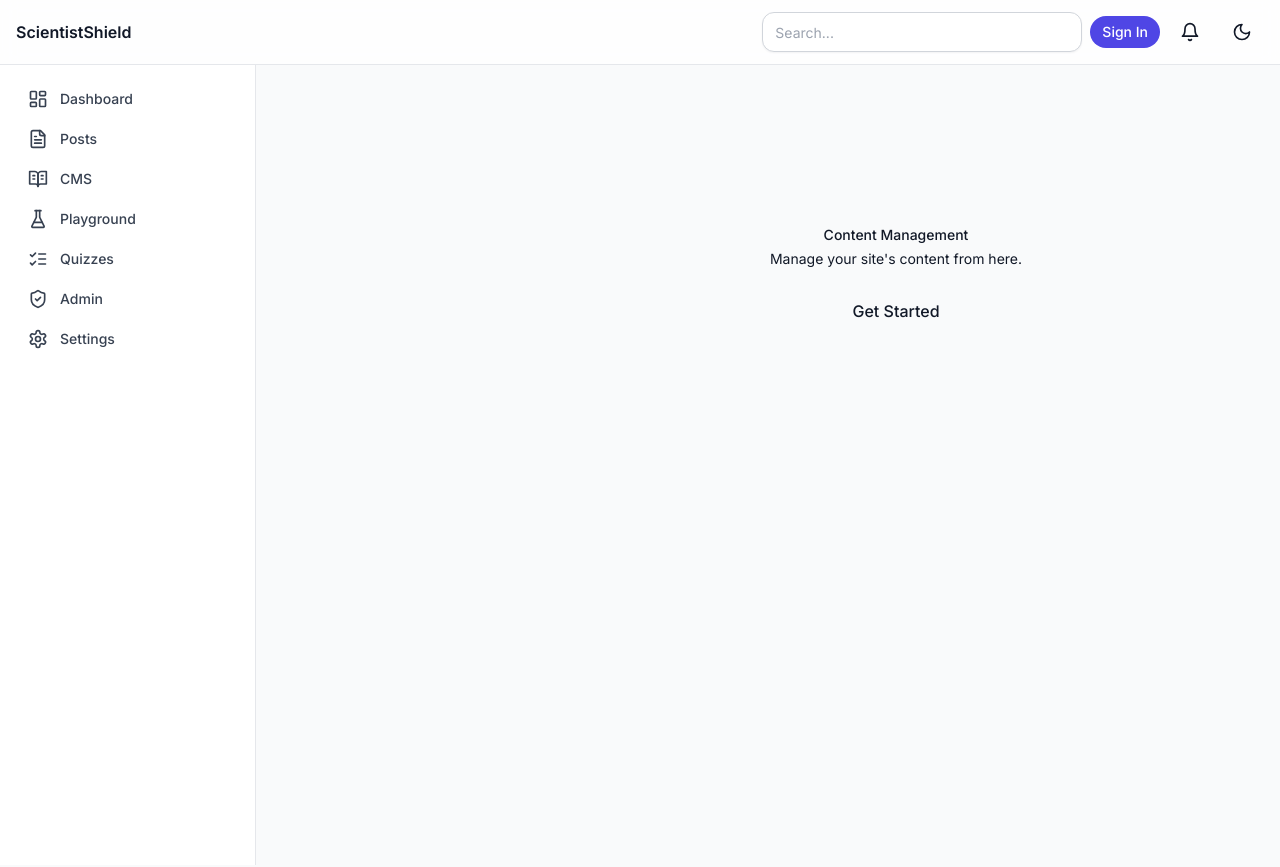
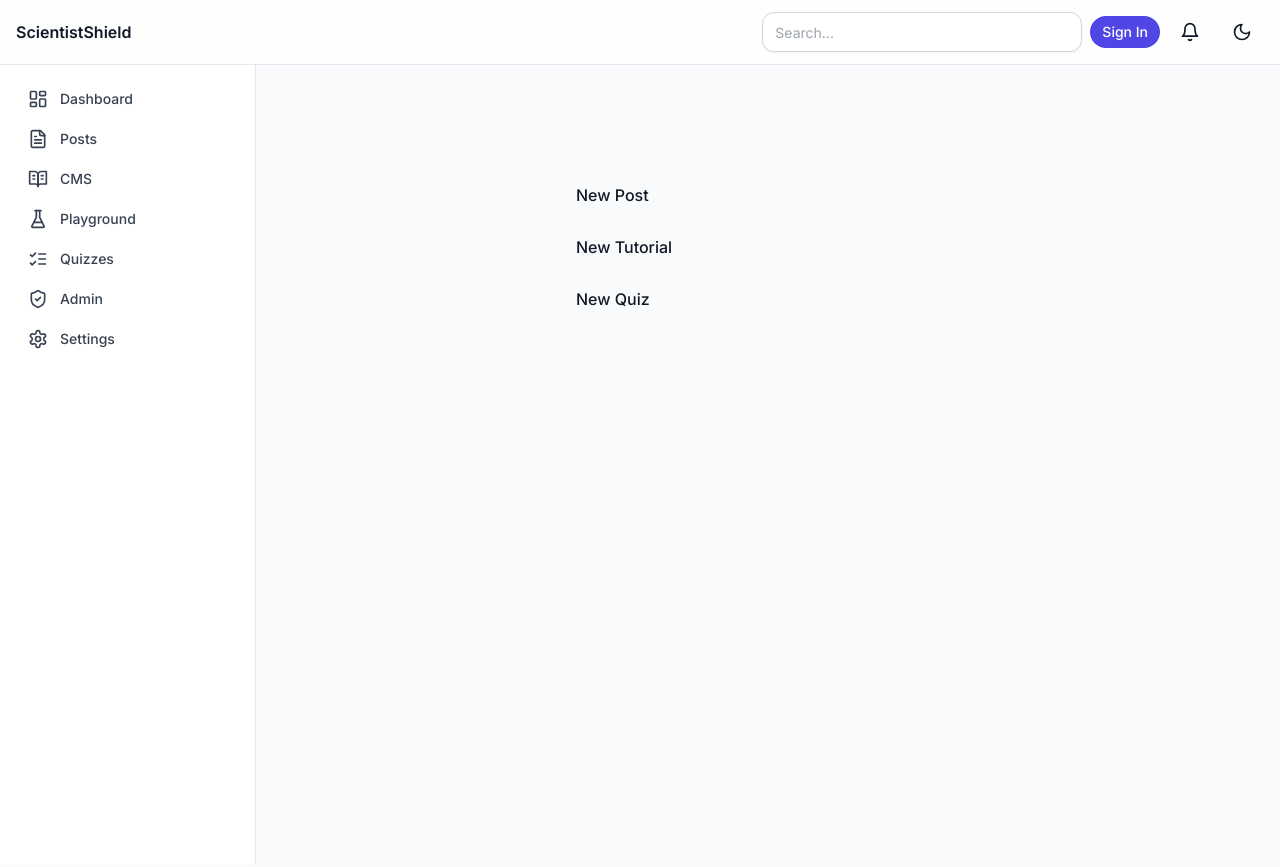
Before and after one commit to vru6650/ScientistShield0.6, a React (Vite) app in the folder client/: page /cms in a window 1280 px wide. Shown: the top 867 px of the page. Built offline with nearby package versions, Linux system fonts and the light colour scheme.

Commit message:
Add CMS creation links

```diff
--- a/client/src/pages/Cms.jsx
+++ b/client/src/pages/Cms.jsx
@@ -1,14 +1,18 @@
-import EmptyState from '../ui/EmptyState.jsx';
+import { Link } from 'react-router-dom';
 import Button from '../ui/Button.jsx';
 
 export default function Cms() {
   return (
-    <div className="p-4">
-      <EmptyState
-        title="Content Management"
-        description="Manage your site's content from here."
-        action={<Button>Get Started</Button>}
-      />
+    <div className="p-4 flex flex-col gap-4">
+      <Link to="/create-post">
+        <Button>New Post</Button>
+      </Link>
+      <Link to="/create-tutorial">
+        <Button>New Tutorial</Button>
+      </Link>
+      <Link to="/create-quiz">
+        <Button>New Quiz</Button>
+      </Link>
     </div>
   );
 }
```
